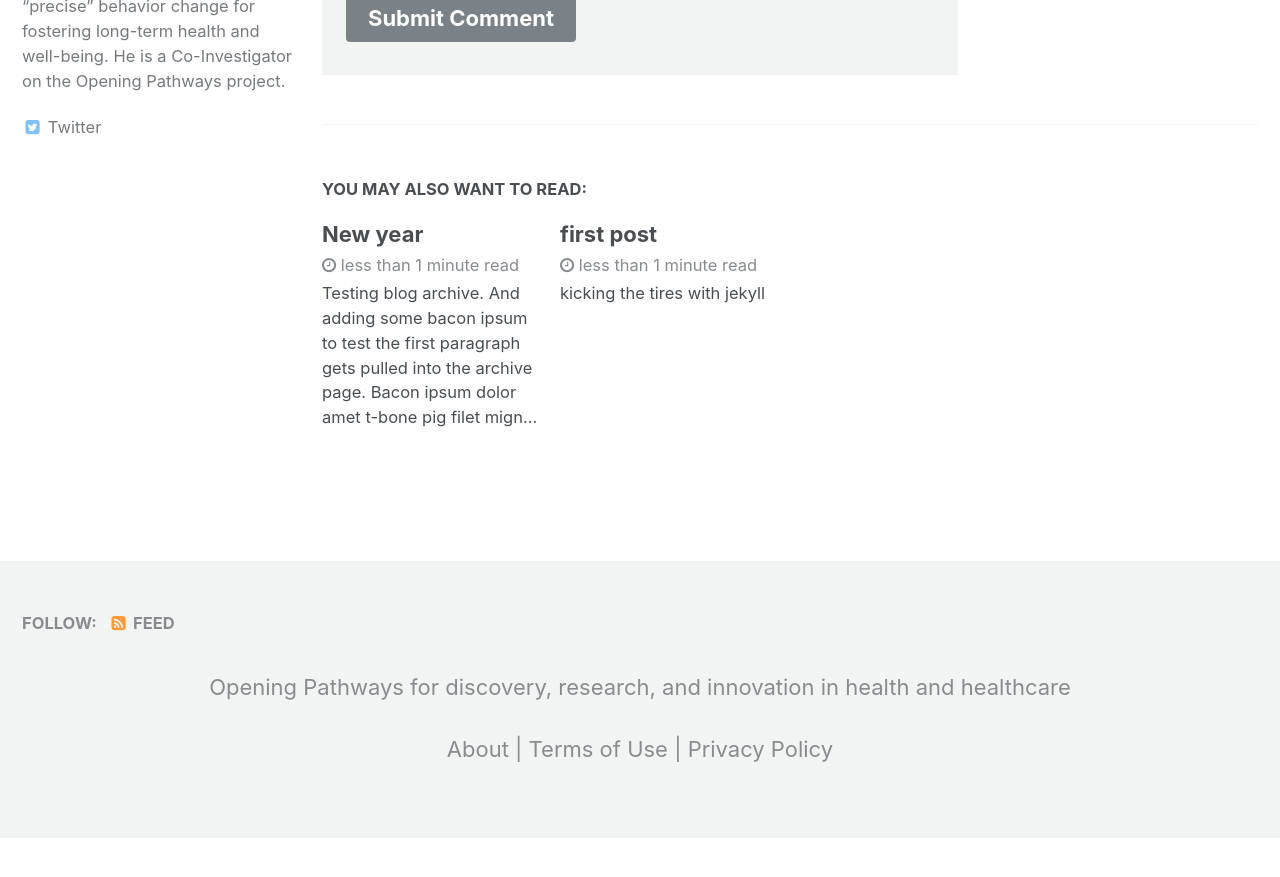
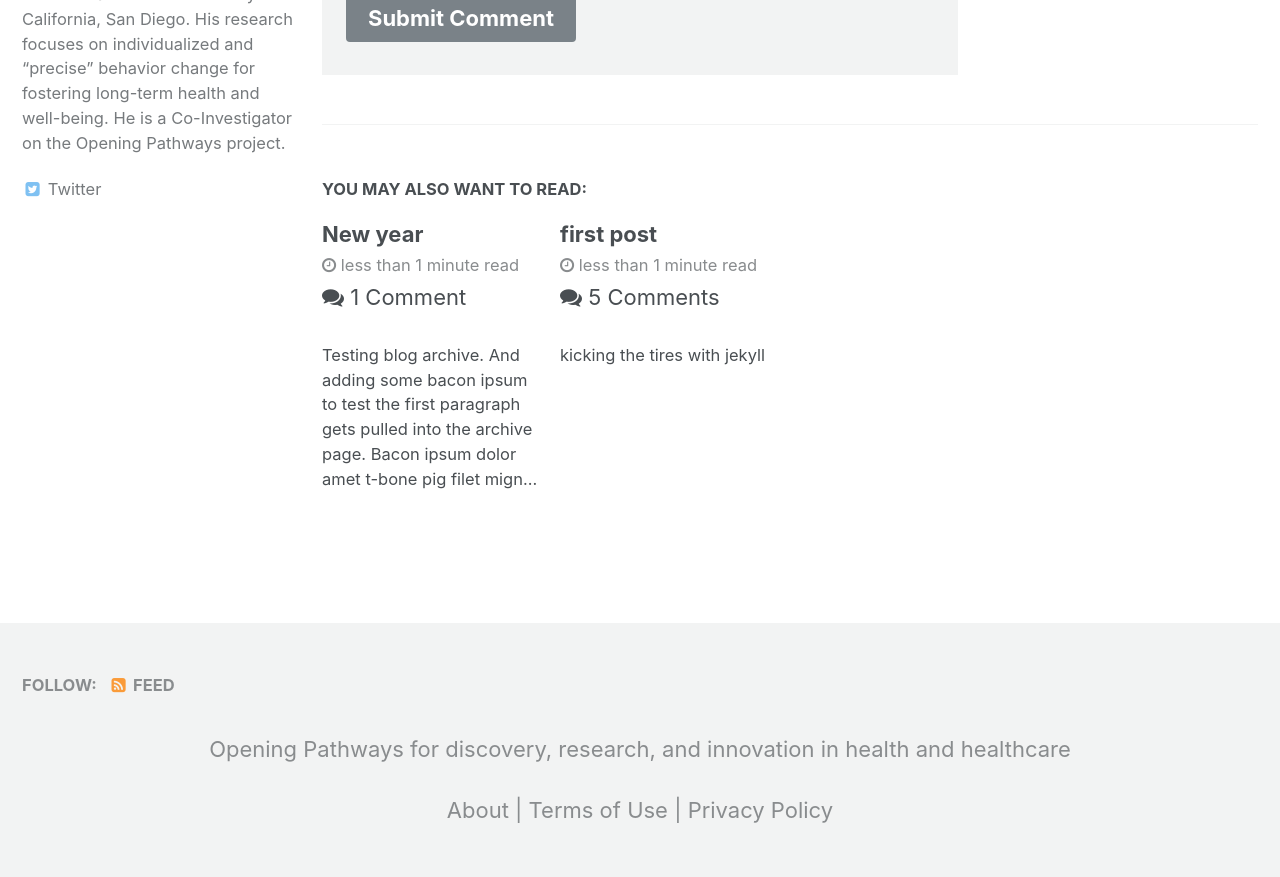
Before and after one commit to danamlewis/research, a Jekyll site: the page built from _posts/2017-09-27-second-post.md, in a window 1280 px wide and 900 px high, scrolled down 1193 px. Shown: the top 877 px of the window. Built offline with Jekyll 4.4.1, drawn with Linux system fonts in a browser that asks for light colours; before the commit the page ends 2031 px from its top, so only the background shows below that.

Commit message:
Attempt preview comment count

```diff
--- a/_includes/archive-single.html
+++ b/_includes/archive-single.html
@@ -33,6 +33,9 @@
     {% if post.read_time %}
       <p class="page__meta"><i class="fa fa-clock-o" aria-hidden="true"></i> {% include read-time.html %}</p>
     {% endif %}
+     {% if site.data.comments[post.slug].size > 0 and post.comments %}
+     <a href="{{ post.url }}#comments"><i class="fa fa-comments" aria-hidden="true"></i> {{ site.data.comments[post.slug] | size }}&nbsp;Comment{% if site.data.comments[post.slug].size > 1 %}s{% endif %}</a></p>
+          {% endif %}
     {% if post.excerpt %}<p class="archive__item-excerpt" itemprop="description">{{ post.excerpt | markdownify | strip_html | truncate: 160 }}</p>{% endif %}
   </article>
 </div>
```
